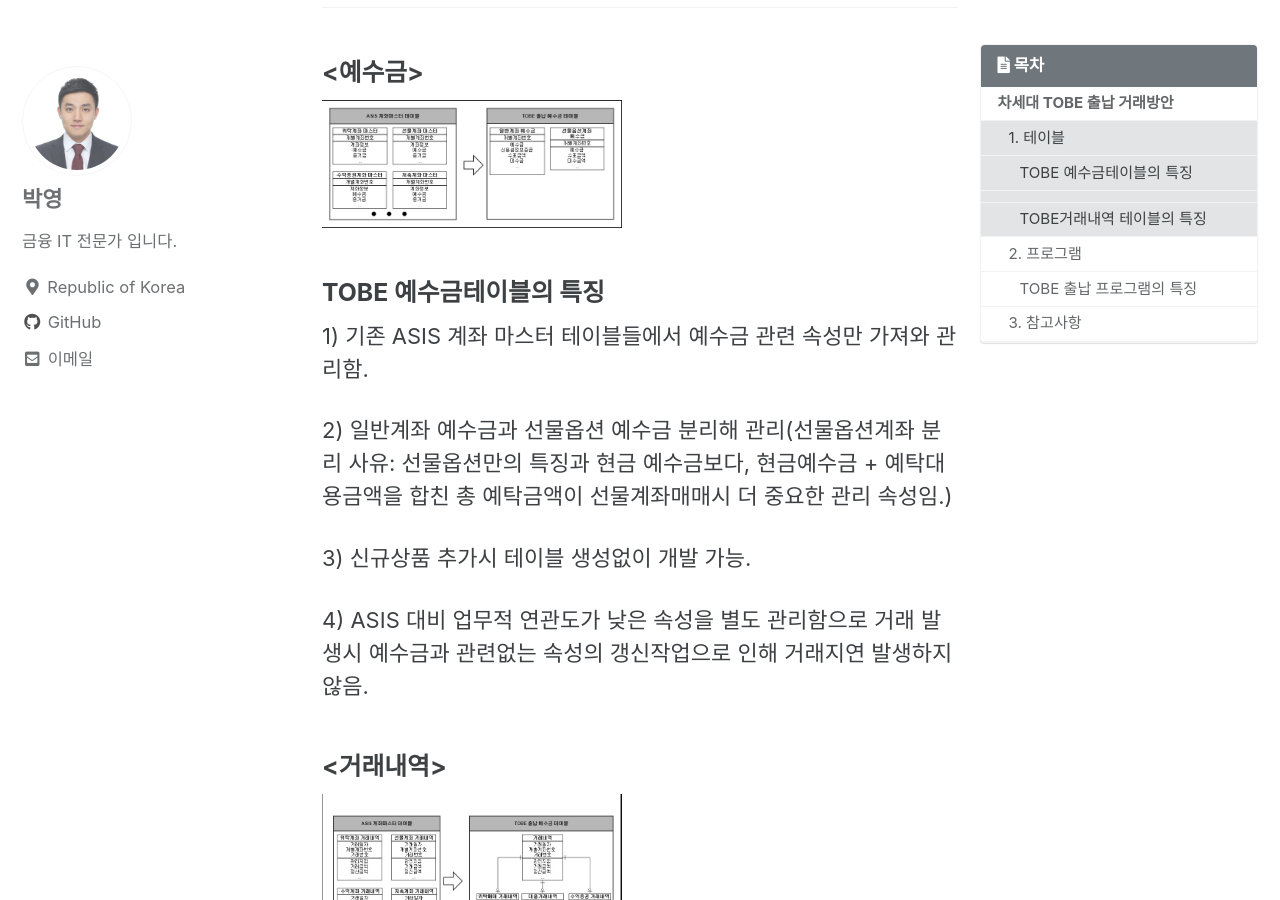
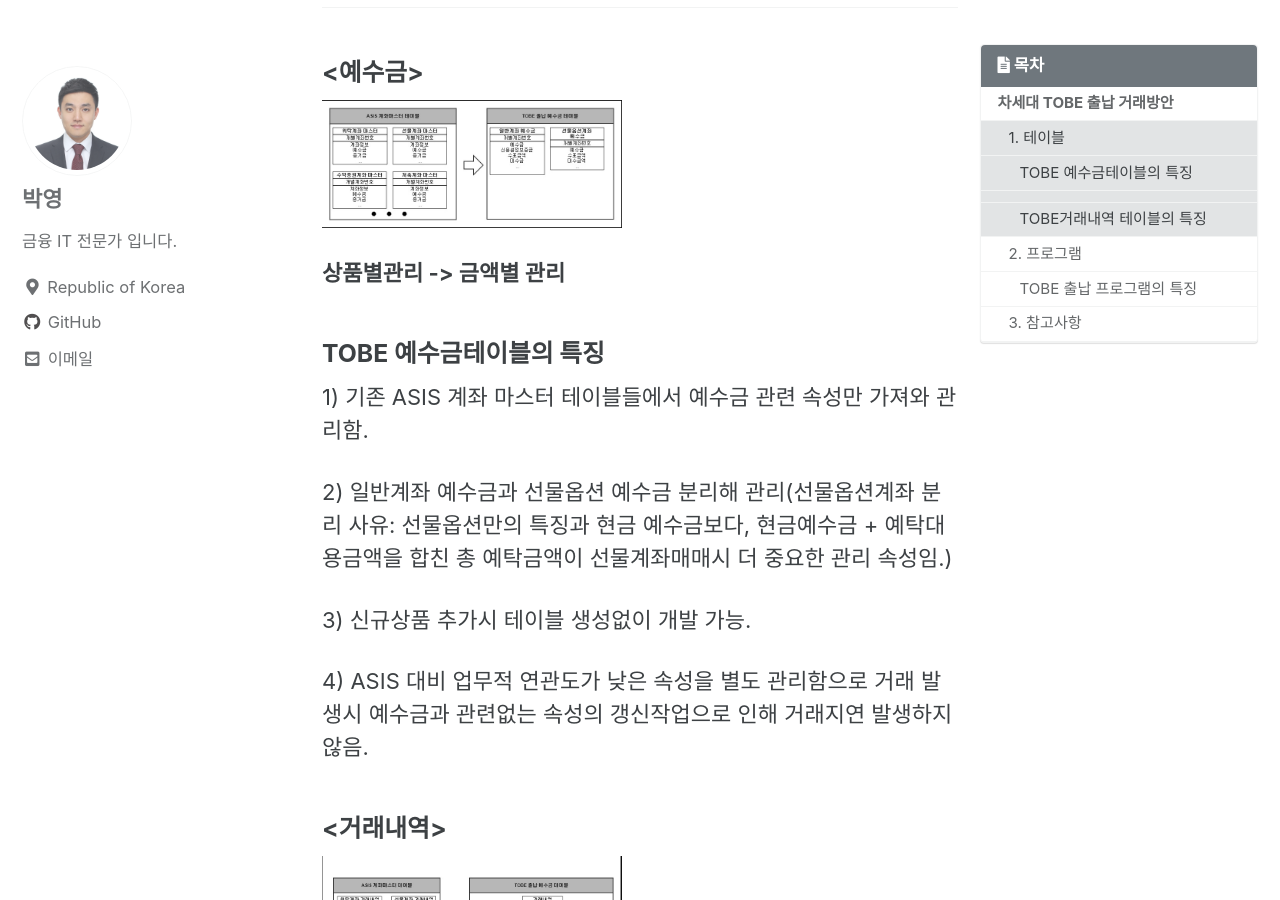
Before and after one commit to py0777/py0777.github.com, a Jekyll site: the page built from _posts/2015-01-28-tech-tobe-trdtl.md, in a window 1280 px wide and 900 px high, scrolled down 1261 px. Built offline with Jekyll 4.4.1, drawn with Linux system fonts in a browser that asks for light colours; cached includes are drawn as plain includes; a script that is not in the unit is left out; comment, search, counter and statistics services are not loaded.

Commit message:
Update 2015-01-28-tech-tobe-trdtl.md

```diff
--- a/_posts/2015-01-28-tech-tobe-trdtl.md
+++ b/_posts/2015-01-28-tech-tobe-trdtl.md
@@ -29,8 +29,9 @@ KOSCOM에서 1990년대 말에서 2000년대 초 원장이관을 했던 증권
 ## 1. 테이블
 
 ### <예수금>
-![title](https://py0777.github.io/assets/image/tech-tobe-trdtl_1.jpg){: width="300" height="200"}
+![image](https://py0777.github.io/assets/image/tech-tobe-trdtl_1.jpg){: width="300" height="200"}
 
+**상품별관리  -> 금액별 관리**
 
 ### TOBE 예수금테이블의 특징
 
@@ -44,7 +45,7 @@ KOSCOM에서 1990년대 말에서 2000년대 초 원장이관을 했던 증권
 
 ### <거래내역>
 
-![title](https://py0777.github.io/assets/image/tech-tobe-trdtl_2.jpg){: width="300" height="200"}
+![image](https://py0777.github.io/assets/image/tech-tobe-trdtl_2.jpg){: width="300" height="200"}
 
 **상품별 관리 -> 중복속성 통합 및 업무별, 상품별속성은 서브테이블로 분리**
 
```
